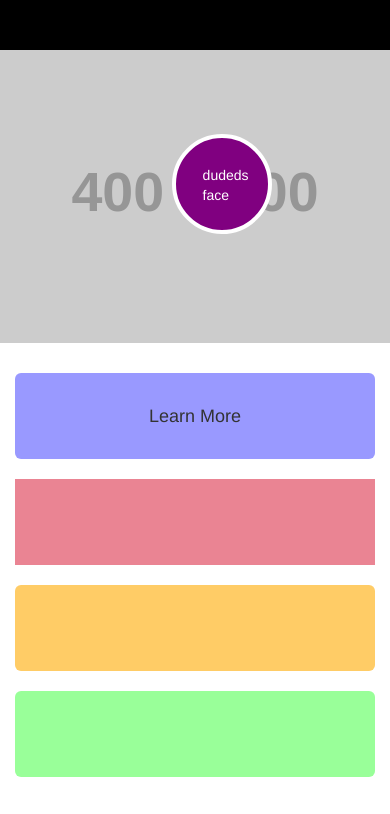
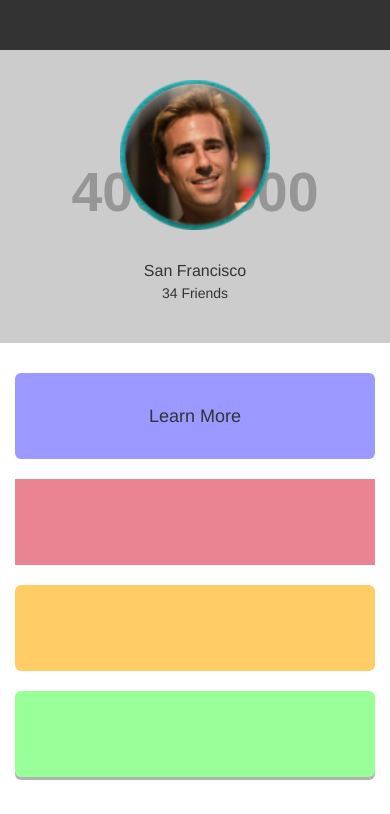
Before and after one commit to soum/app-app, a website: page index.html in a window 390 px wide. Shown: the top 814 px of the page. Drawn offline with nearby package versions, Linux system fonts and the light colour scheme; placeholder pictures from the web are drawn by us.

Commit message:
image file

```diff
--- a/index.html
+++ b/index.html
@@ -7,7 +7,7 @@
 </head>
 
   <style>
-    header{background: black; height: 50px;}
+    header{background: #333333; min-height: 50px;}
     img{width: 100%}
     .pink{background: #ea8493}
     .yellow{background: #ffcc66}
@@ -23,30 +23,49 @@
       margin-bottom: 20px;
     }
     .bd-pageheader{padding-bottom: 30px;position: relative}
-    .circle-picture-frame{background: purple;
+    .circle-picture-frame{
       position: absolute;
-    top: 26%;
-    left: 44%;
-    width: 100px;
-    height: 100px;
-    border-radius: 50%;
-    border: 4px solid white;
-    padding: 27px;
-    color: white;}
+      margin: auto;
+      left: 0;
+      right: 0;
+      top: 30px;
+      width:150px;
+    }
+    .shadow{
+      -webkit-box-shadow: 0px 3px 0px rgba(0, 0, 0, 0.3);
+      -moz-box-shadow: 0px 3px 0px rgba(0, 0, 0, 0.3);
+      box-shadow: 0px 3px 0px rgba(0, 0, 0, 0.3);
+    }
+    .personal-info{
+      position: absolute;
+      margin: auto;
+      left: 0;
+      right: 0;
+      bottom: 60px;
+    }
+    @media screen and (min-width: 450px) {
+      .circle-picture-frame, .personal-info{display: none;}
+    }
   </style>
 </head>
 <body>
 
   <header class="text-center display-12"></header>
-<div class="bd-pageheader">
+  <div class="bd-pageheader text-center">
     <picture>
      <source srcset="https://placehold.it/1400x500?text=large-media" media="(min-width: 900px)">
      <source srcset="https://placehold.it/900x500?text=ipad-landscape" media="(min-width: 700px)">
      <source srcset="https://placehold.it/600x300?text=ipad-portrait" media="(min-width: 450px)">
-   <source srcset="https://placehold.it/400x300?text=ihone" media="(min-width: 250px)">
+     <source srcset="https://placehold.it/400x300?text=iphone" media="(min-width: 250px)">
      <img src="https://placehold.it/300x300?text=default mobile first" >
     </picture>
- <div class="circle-picture-frame hidden-lg hidden-md hidden-sm">dudeds face</div>
+   <div class="circle-picture-frame hidden-lg hidden-md hidden-sm">
+    <img src="images/face.png"/>
+   </div>
+   <div class="personal-info hidden-lg hidden-md hidden-sm">
+    <span class="lead">San Francisco</span>
+    <p>34 Friends</p>
+   </div>
   </div>
 
   <div class="container-fluid">
@@ -54,7 +73,7 @@
       <div class="col-xs-12 col-sm-6 col-md-4 col-lg-4"><button type="button" class="btn blue btn-block btn-lg">Learn More</button></div>
       <div class="col-xs-12 cell col-sm-6 col-md-4 col-lg-4"><button type="button" class="btn square pink btn-block btn-lg">&nbsp;</button></div>
       <div class="col-xs-12 cell col-sm-12 col-md-4 col-lg-4"><button type="button" class="btn btn-block yellow btn-lg">&nbsp;</button></div>
-    <div class="col-xs-12 hidden-lg hidden-md hidden-sm"><button type="button" class="btn btn-block mint btn-lg">&nbsp;</button></div>
+      <div class="col-xs-12 hidden-lg hidden-md hidden-sm"><button type="button" class="btn btn-block mint btn-lg shadow">&nbsp;</button></div>
     </div>
   </div>
 
@@ -66,9 +85,6 @@
       </div>
     </div>
   </div>
-
-
-
 
   <footer class="container-fluid">
     <div class="col-xs-12 col-sm-6">
```
Also changed, not shown: images/face.png (added). Lines whose indentation alone changed are shown as unchanged.
